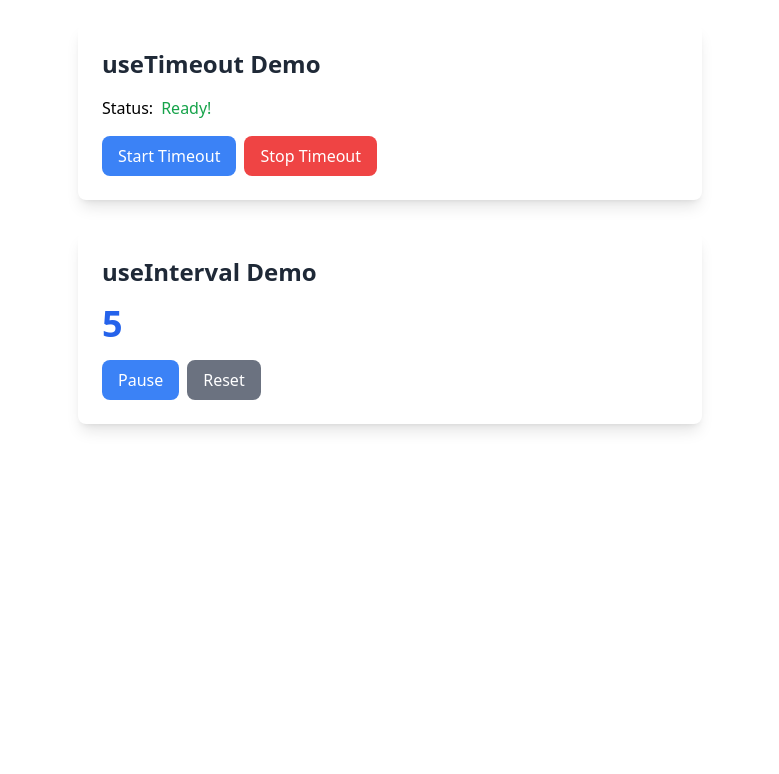
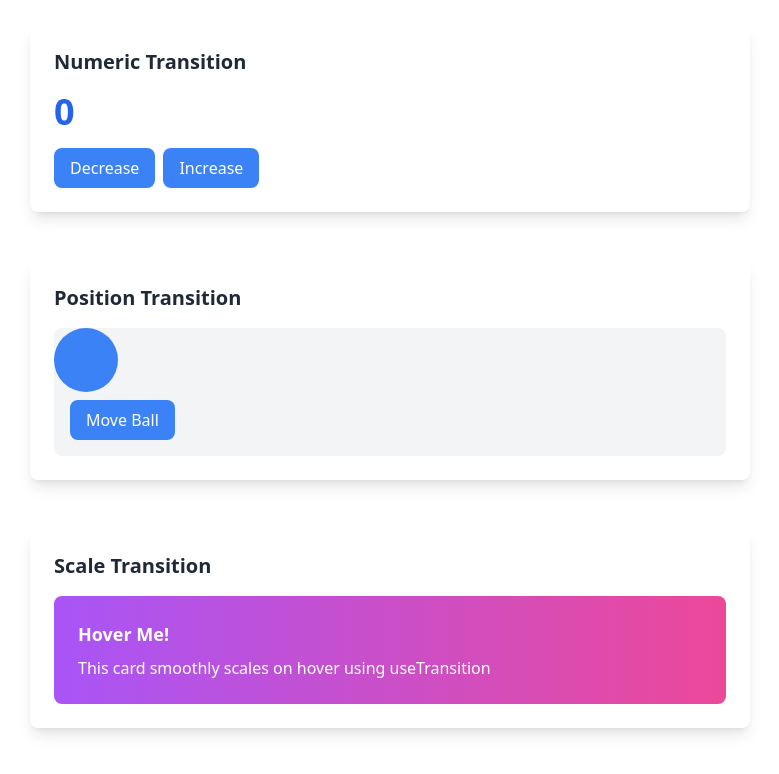
Before and after one commit to tjanuki/vue-use-sandbox, a Vue app: page / in a window 1280 px wide. Shown: the top 774 px of the page, without its empty margins (250-1029 px from the left). Built offline with nearby package versions, Linux system fonts and the light colour scheme.

Commit message:
Add TransitionDemo

```diff
--- a/src/App.vue
+++ b/src/App.vue
@@ -4,6 +4,7 @@ import WindowSizeDemo from "./components/WindowSizeDemo.vue";
 import AsyncStateDemo from "./components/AsyncStateDemo.vue";
 import ElementSizeDemo from "./components/ElementSizeDemo.vue";
 import TimeoutIntervalDemo from "./components/TimeoutIntervalDemo.vue";
+import TransitionDemo from "./components/TransitionDemo.vue";
 </script>
 
 <template>
@@ -11,5 +12,6 @@ import TimeoutIntervalDemo from "./components/TimeoutIntervalDemo.vue";
 <!--  <WindowSizeDemo/>-->
 <!--  <AsyncStateDemo/>-->
 <!--  <ElementSizeDemo/>-->
-  <TimeoutIntervalDemo/>
+<!--  <TimeoutIntervalDemo/>-->
+  <TransitionDemo/>
 </template>
--- /dev/null
+++ b/src/components/TransitionDemo.vue
@@ -0,0 +1,110 @@
+<script setup lang="ts">
+import { ref } from 'vue'
+import { useTransition, TransitionPresets } from '@vueuse/core'
+
+// Numeric value transitions
+const source = ref(0)
+const output = useTransition(source, {
+  duration: 1000,
+  transition: TransitionPresets.easeInOutCubic,
+})
+
+// Position values
+const positionX = ref(0)
+const positionY = ref(0)
+const transitionX = useTransition(positionX, {
+  duration: 500,
+  transition: TransitionPresets.easeOutBack,
+})
+const transitionY = useTransition(positionY, {
+  duration: 500,
+  transition: TransitionPresets.easeOutBack,
+})
+
+// Scale value
+const scale = ref(100)
+const transitionScale = useTransition(scale, {
+  duration: 300,
+  transition: TransitionPresets.easeOutQuad,
+})
+
+// Methods
+const incrementValue = () => {
+  source.value += 25
+}
+
+const decrementValue = () => {
+  source.value = Math.max(0, source.value - 25)
+}
+
+const movePosition = () => {
+  positionX.value = positionX.value === 0 ? 200 : 0
+  positionY.value = positionY.value === 0 ? 50 : 0
+}
+
+const handleHover = (isHovering: boolean) => {
+  scale.value = isHovering ? 110 : 100
+}
+</script>
+
+<template>
+  <div class="p-6 max-w-3xl mx-auto space-y-12">
+    <!-- Numeric Transition -->
+    <div class="bg-white rounded-lg shadow-lg p-6">
+      <h2 class="text-xl font-bold text-gray-800 mb-4">Numeric Transition</h2>
+      <div class="space-y-4">
+        <div class="text-4xl font-bold text-blue-600">
+          {{ Math.round(output) }}
+        </div>
+        <div class="flex space-x-2">
+          <button
+              @click="decrementValue"
+              class="px-4 py-2 bg-blue-500 text-white rounded-lg hover:bg-blue-600"
+          >
+            Decrease
+          </button>
+          <button
+              @click="incrementValue"
+              class="px-4 py-2 bg-blue-500 text-white rounded-lg hover:bg-blue-600"
+          >
+            Increase
+          </button>
+        </div>
+      </div>
+    </div>
+
+    <!-- Position Transition -->
+    <div class="bg-white rounded-lg shadow-lg p-6">
+      <h2 class="text-xl font-bold text-gray-800 mb-4">Position Transition</h2>
+      <div class="relative h-32 bg-gray-100 rounded-lg">
+        <div
+            class="absolute w-16 h-16 rounded-full bg-blue-500"
+            :style="{
+            left: `${transitionX}px`,
+            top: `${transitionY}px`
+          }"
+        />
+        <button
+            @click="movePosition"
+            class="absolute bottom-4 left-4 px-4 py-2 bg-blue-500 text-white rounded-lg hover:bg-blue-600"
+        >
+          Move Ball
+        </button>
+      </div>
+    </div>
+
+    <!-- Scale Transition -->
+    <div class="bg-white rounded-lg shadow-lg p-6">
+      <h2 class="text-xl font-bold text-gray-800 mb-4">Scale Transition</h2>
+      <div
+          class="bg-gradient-to-r from-purple-500 to-pink-500 p-6 rounded-lg text-white"
+          :style="{ transform: `scale(${transitionScale / 100})` }"
+          @mouseenter="handleHover(true)"
+          @mouseleave="handleHover(false)"
+      >
+        <h3 class="text-lg font-bold mb-2">Hover Me!</h3>
+        <p>This card smoothly scales on hover using useTransition</p>
+      </div>
+    </div>
+  </div>
+</template>
```
